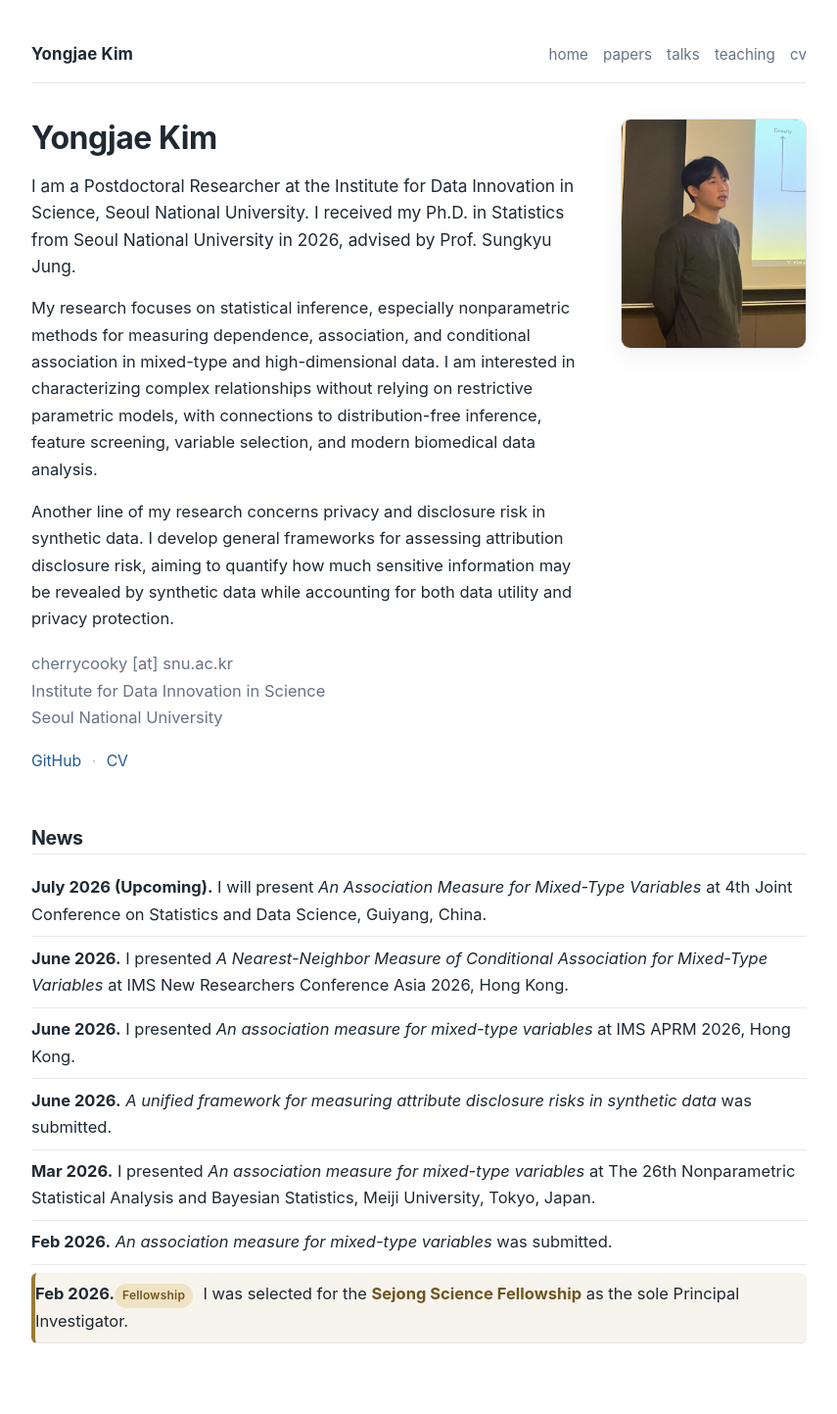
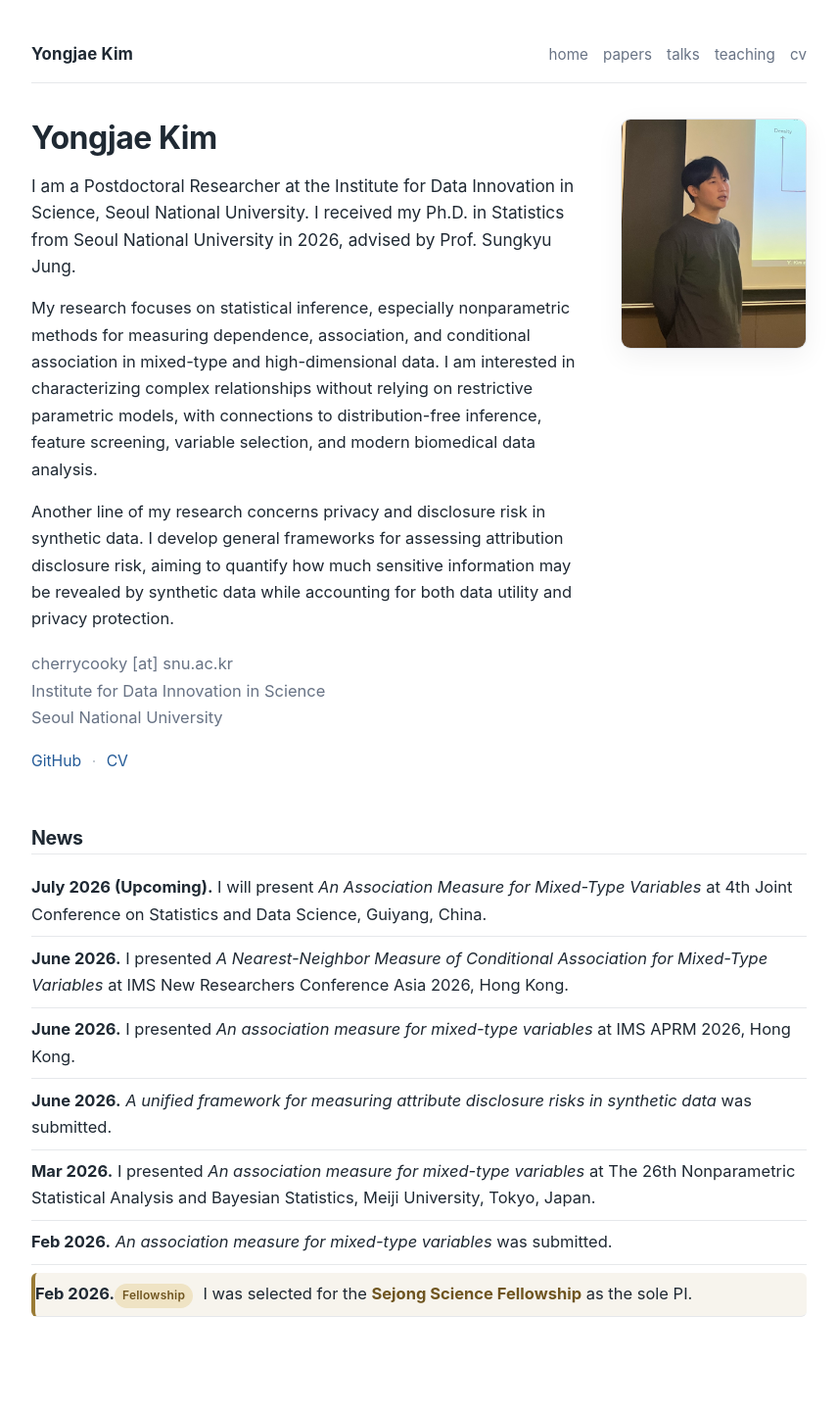
Before and after one commit to cherrrycooky/cherrrycooky.github.io, a Jekyll site: the page built from index.markdown, in a window 1280 px wide. Shown: the whole page at 98% size, without its empty margins (212-1067 px from the left). Built offline with Jekyll 4.4.1, drawn with Linux system fonts in a browser that asks for light colours; after the commit the page ends 1416 px from its top, so only the background shows below that.

Commit message:
Update index.markdown

```diff
--- a/index.markdown
+++ b/index.markdown
@@ -45,7 +45,7 @@ title: Home
     <li><span class="news-date">June 2026.</span> <em>A unified framework for measuring attribute disclosure risks in synthetic data</em> was submitted.</li>
     <li><span class="news-date">Mar 2026.</span> I presented <em>An association measure for mixed-type variables</em> at The 26th Nonparametric Statistical Analysis and Bayesian Statistics, Meiji University, Tokyo, Japan.</li>
     <li><span class="news-date">Feb 2026.</span> <em>An association measure for mixed-type variables</em> was submitted.</li>
-    <li class="news-highlight"><span class="news-date">Feb 2026.</span><span class="news-badge">Fellowship</span>  I was selected for the <strong>Sejong Science Fellowship</strong> as the sole Principal Investigator.
+    <li class="news-highlight"><span class="news-date">Feb 2026.</span><span class="news-badge">Fellowship</span>  I was selected for the <strong>Sejong Science Fellowship</strong> as the sole PI.
 </li>
   </ul>
 </section>
```
